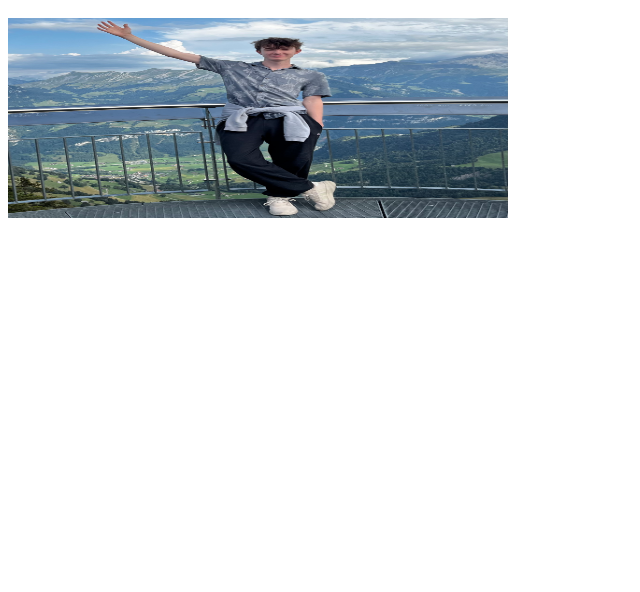
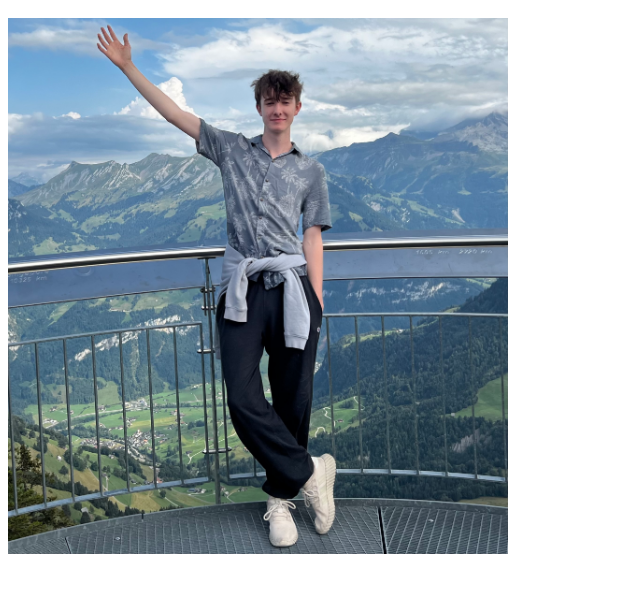
Before and after one commit to soIoT/me, a plain HTML site: page index.html in a window 1280 px wide. Shown: the part 48-640 px from the top of the page, without its empty margins (0-640 px from the left). Drawn offline with Linux system fonts and the light colour scheme.

Commit message:
Add files via upload

```diff
--- a/index.html
+++ b/index.html
@@ -1,4 +1,4 @@
 <html>
     <h1>Io Titan</h1>
-    <img src="./MyPic.jpg" width="500" height="200">
+    <img src="./MyPic.jpg" width="500">
 </html>
```
